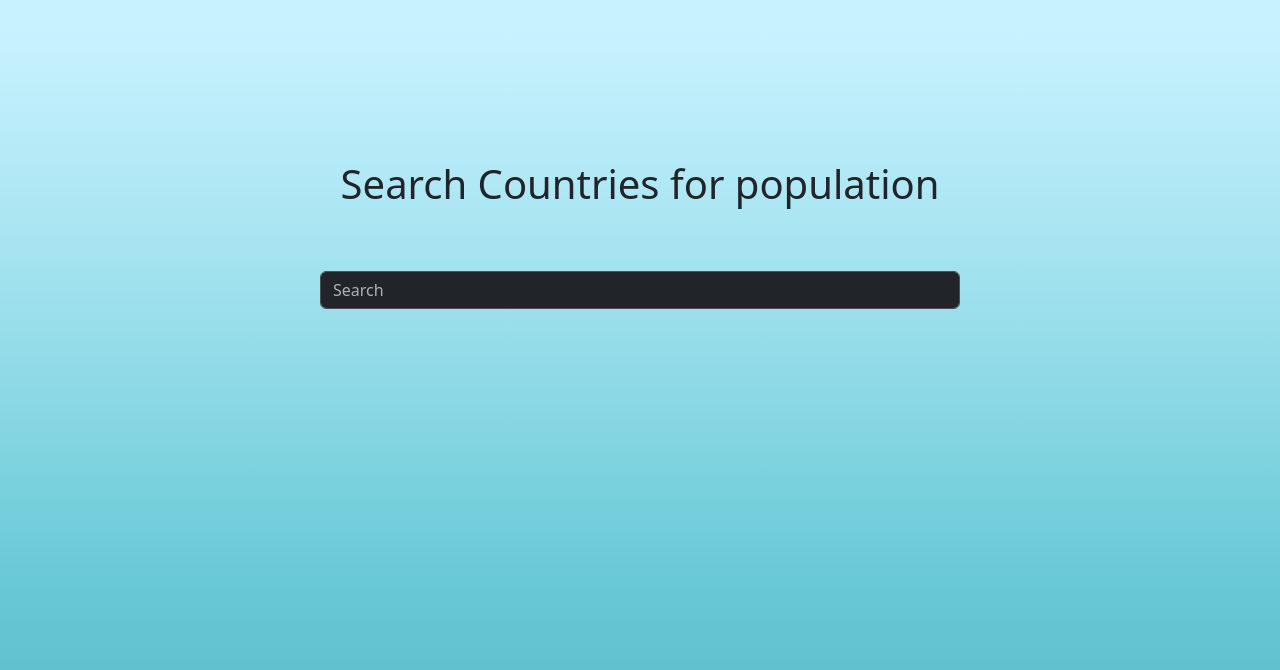
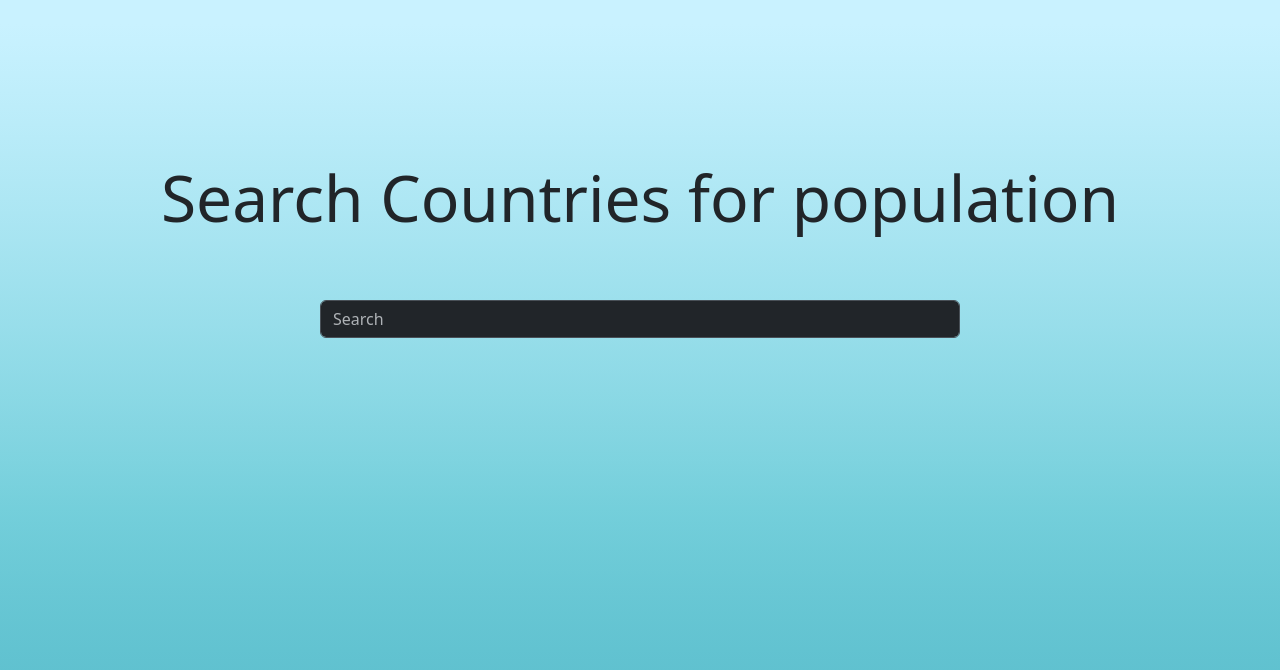
Before and after one commit to akhil95Y/coles-assignment, a React (Create React App) app: page / in a window 1280 px wide. Shown: the top 670 px of the page. Built offline with nearby package versions, Linux system fonts and the light colour scheme.

Commit message:
UI improvements

```diff
--- a/src/App.css
+++ b/src/App.css
@@ -45,9 +45,8 @@ body,
 }
 
 .smallTitle {
-  font-size: 4vw;
+  font-size: 5vw;
   text-align: center;
-  font-weight: bold;
 }
 
 .population {
--- a/src/App.tsx
+++ b/src/App.tsx
@@ -8,7 +8,7 @@ function App() {
       data-bs-theme="dark"
     >
       <div className="title h-10 w-100 col-12 d-flex justify-content-center">
-        <h1 className="h1 smallTitle">Search Countries for population</h1>
+        <h1 className="smallTitle">Search Countries for population</h1>
       </div>
 
       <div className="w-50 col-6 pt-1 h-100 d-flex flex-grow-1 justify-content-center">
--- a/src/components/CountryContainer.tsx
+++ b/src/components/CountryContainer.tsx
@@ -7,7 +7,7 @@ const CountryContainer = ({
 }) => {
   return (
     <div className="w-100 mt-5 d-flex flex-column align-items-center justify-content-center">
-      <h1 className="smallTitle">{value?.country}</h1>
+      <h1 className="smallTitle fw-bold">{value?.country}</h1>
       <p className="population fw-bolder">{value?.population}</p>
     </div>
   );
```
